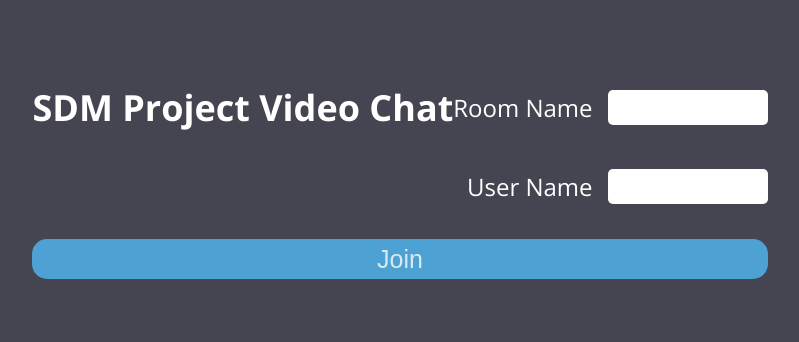
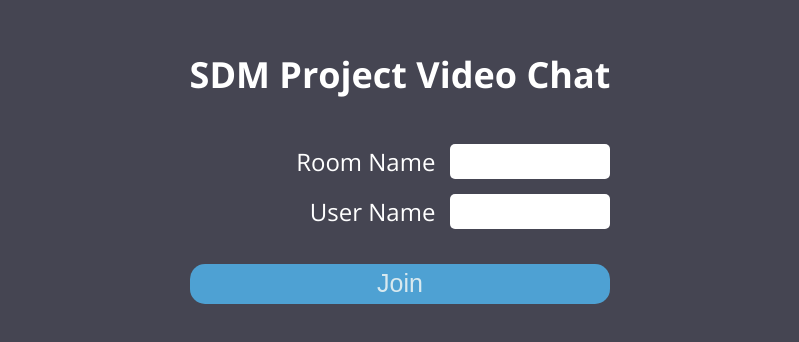
Before and after one commit to mohammedusmanegani/sdm-project-video-chat, a React (Create React App) app in the folder client/: page / in a window 1280 px wide. Shown: the part 238-580 px from the top of the page, without its empty margins (240-1039 px from the left). Built offline with nearby package versions, Linux system fonts and the light colour scheme; no server answers.

Commit message:
Update Main.js

```diff
--- a/client/src/components/Main/Main.js
+++ b/client/src/components/Main/Main.js
@@ -38,10 +38,10 @@ const Main = (props) => {
 
   return (
     <MainContainer>
+      <div>
+         <h2>SDM Project Video Chat</h2>
+      </div>
       <Row>
-        <div>
-          <h2>SDM Project Video Chat</h2>
-        </div>
         <Label htmlFor="roomName">Room Name</Label>
         <Input type="text" id="roomName" ref={roomRef} />
       </Row>
```
